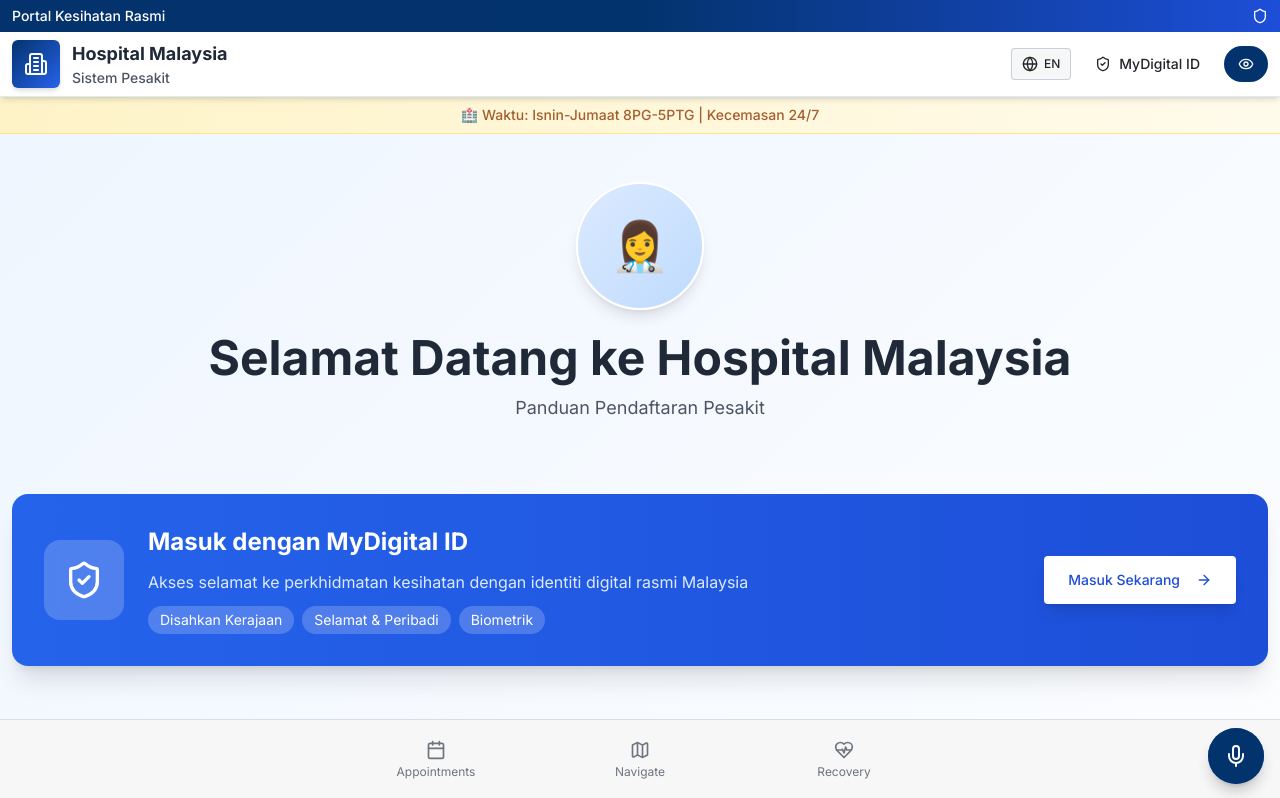
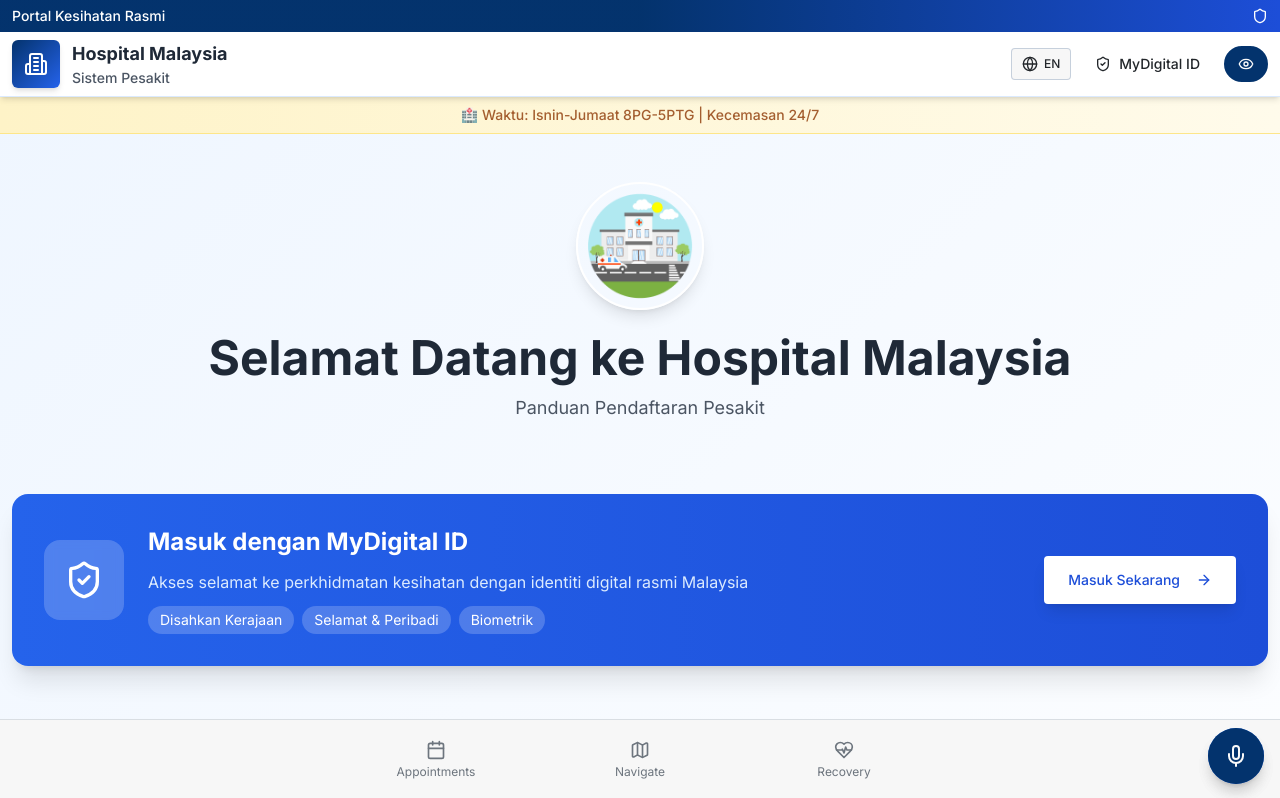
Before and after one commit to teh0401/sentihealth, a React (Vite) app: page / in a window 1280 px wide. Shown: the top 798 px of the page. Built offline with nearby package versions, Linux system fonts and the light colour scheme.

Commit message:
Change homepage logo
Update the homepage to use the first logo instead of the doctor emoji.

```diff
--- a/src/pages/Index.tsx
+++ b/src/pages/Index.tsx
@@ -38,10 +38,14 @@ const Index = () => {
       <section className="relative">
         <div className="max-w-screen-xl mx-auto px-3 py-8 sm:py-12">
           <div className="text-center space-y-4 sm:space-y-6">
-            {/* 3D Avatar */}
+            {/* Hospital Logo */}
             <div className="flex justify-center mb-4 sm:mb-6">
-              <div className="w-24 h-24 sm:w-32 sm:h-32 bg-gradient-to-br from-blue-100 to-blue-200 rounded-full flex items-center justify-center shadow-lg border-2 border-white">
-                <div className="text-4xl sm:text-5xl">👩‍⚕️</div>
+              <div className="w-24 h-24 sm:w-32 sm:h-32 rounded-full shadow-lg border-2 border-white overflow-hidden">
+                <img
+                  src="/lovable-uploads/67edb71a-1786-42fd-962d-e050d5f59e49.png"
+                  alt="Hospital Malaysia Logo"
+                  className="w-full h-full object-cover"
+                />
               </div>
             </div>
 
```
Also changed, not shown: public/lovable-uploads/67edb71a-1786-42fd-962d-e050d5f59e49.png (added).
